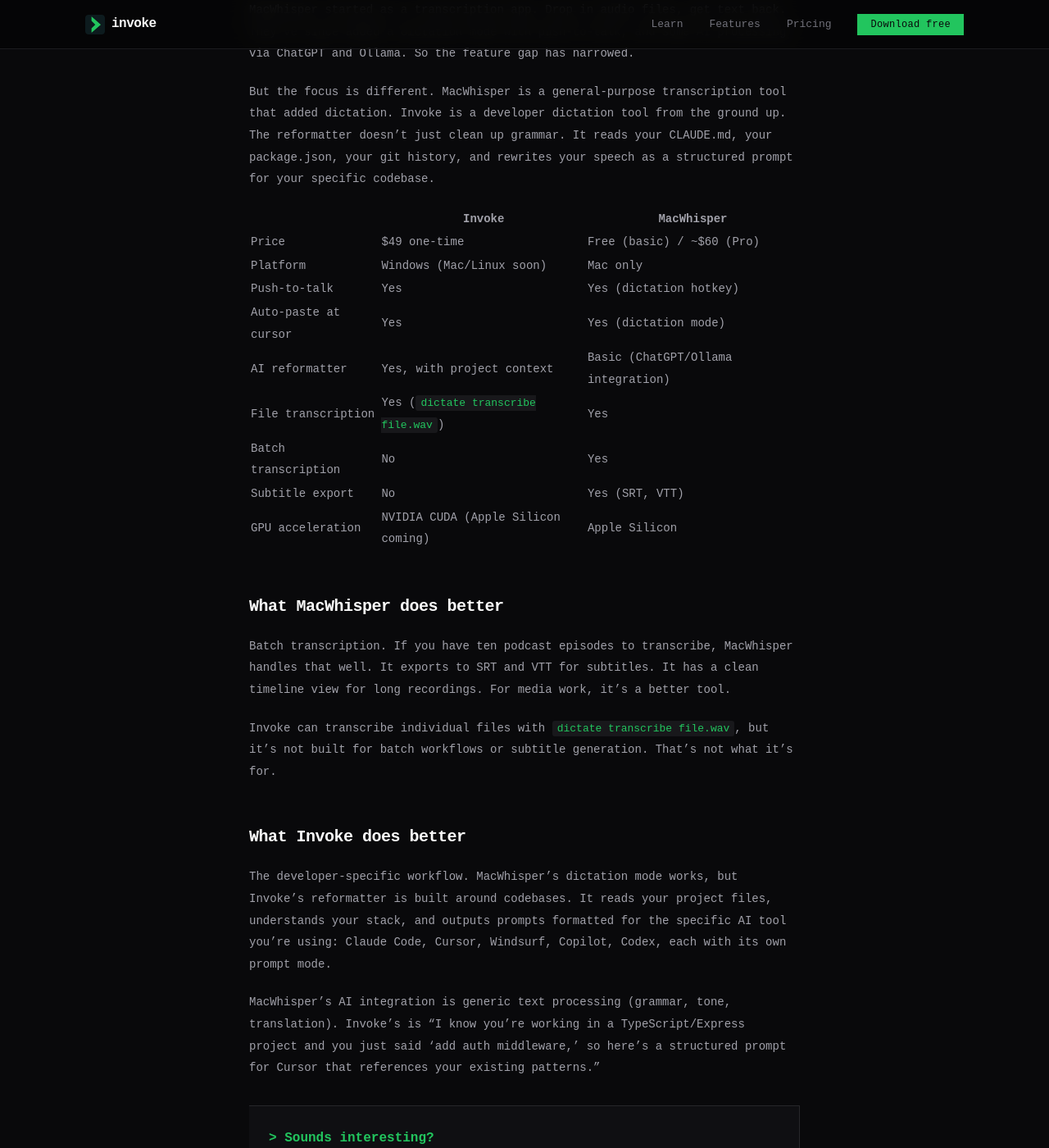
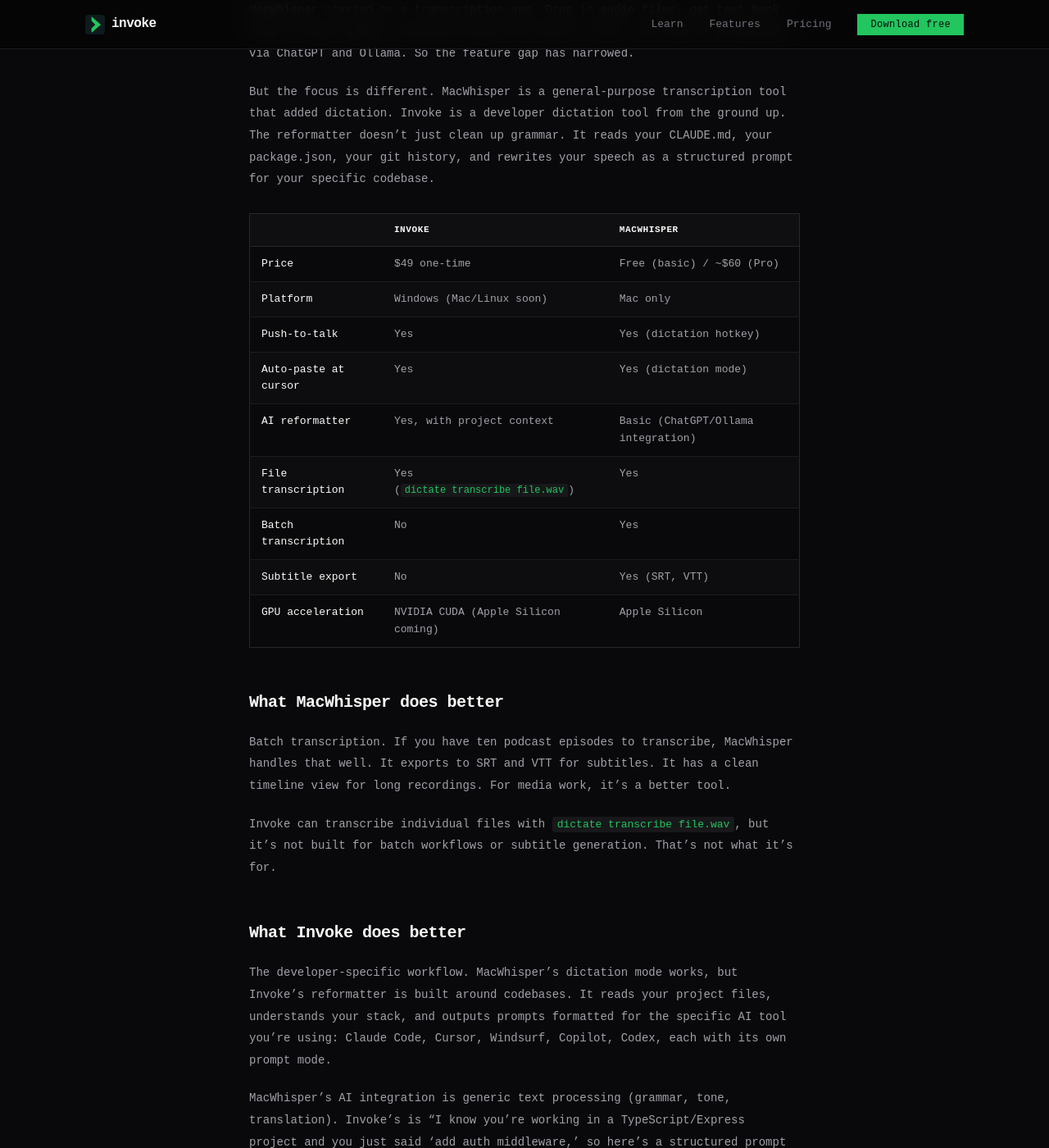
Before and after one commit to zmroth/getinvoke.dev, a Jekyll site: the page built from _posts/2026-03-13-macwhisper-alternative-invoke.md, in a window 1280 px wide and 1400 px high, scrolled down 675 px. Shown: the whole window at 82% size. Built offline with Jekyll 4.4.1, drawn with Linux system fonts in a browser that asks for light colours.

Commit message:
fix: style blog tables, they were rendering with browser defaults
_layouts/post.html had no table CSS at all, so the comparison tables in 8 posts
rendered with zero cell padding, no borders, and centered headers over
left-aligned cells. On a dark background the rows blurred together and nothing
lined up.

Adds a header row, row dividers, padding, an emphasized first column, and stops
inline code chips splitting mid-token. On phones the table scrolls sideways
instead of squeezing prose columns into very tall rows.

Co-Authored-By: Claude Opus 4.8 (1M context) <noreply@anthropic.com>

```diff
--- a/_layouts/post.html
+++ b/_layouts/post.html
@@ -211,6 +211,69 @@ nav .container {
 
 .article-body a { color: var(--green); }
 
+/* Tables — comparison tables are load-bearing in these posts, and the browser
+   defaults (no padding, no borders, centered headers) made them unreadable. */
+.article-body table {
+  width: 100%;
+  border-collapse: collapse;
+  border: 1px solid var(--border);
+  margin: 28px 0;
+  font-size: 13px;
+  line-height: 1.55;
+}
+
+.article-body thead th {
+  text-align: left;
+  color: var(--text);
+  font-weight: 700;
+  font-size: 11px;
+  letter-spacing: 0.6px;
+  text-transform: uppercase;
+  padding: 11px 14px;
+  background: var(--bg-surface);
+  border-bottom: 1px solid var(--border);
+  white-space: nowrap;
+  vertical-align: bottom;
+}
+
+.article-body tbody td {
+  padding: 11px 14px;
+  border-bottom: 1px solid var(--border-subtle);
+  vertical-align: top;
+  color: var(--text-secondary);
+}
+
+.article-body tbody tr:last-child td { border-bottom: none; }
+.article-body tbody tr:nth-child(even) { background: rgba(255, 255, 255, 0.015); }
+
+/* First column is almost always the row label (product, model, setting). */
+.article-body tbody td:first-child {
+  color: var(--text);
+  font-weight: 500;
+}
+
+/* Keep code chips from splitting across lines inside a cell. */
+.article-body table code {
+  font-size: 12px;
+  white-space: nowrap;
+  padding: 1px 5px;
+}
+
+/* On phones, scroll the table sideways instead of crushing columns into
+   very tall wrapped rows. Min-widths keep each column readable while scrolling. */
+@media (max-width: 600px) {
+  .article-body table {
+    display: block;
+    overflow-x: auto;
+    -webkit-overflow-scrolling: touch;
+    min-width: 100%;
+  }
+  .article-body table thead th,
+  .article-body table tbody td { min-width: 116px; }
+  .article-body table thead th:last-child,
+  .article-body table tbody td:last-child { min-width: 210px; }
+}
+
 .article-back {
   display: inline-block;
   margin-top: 48px;
```
